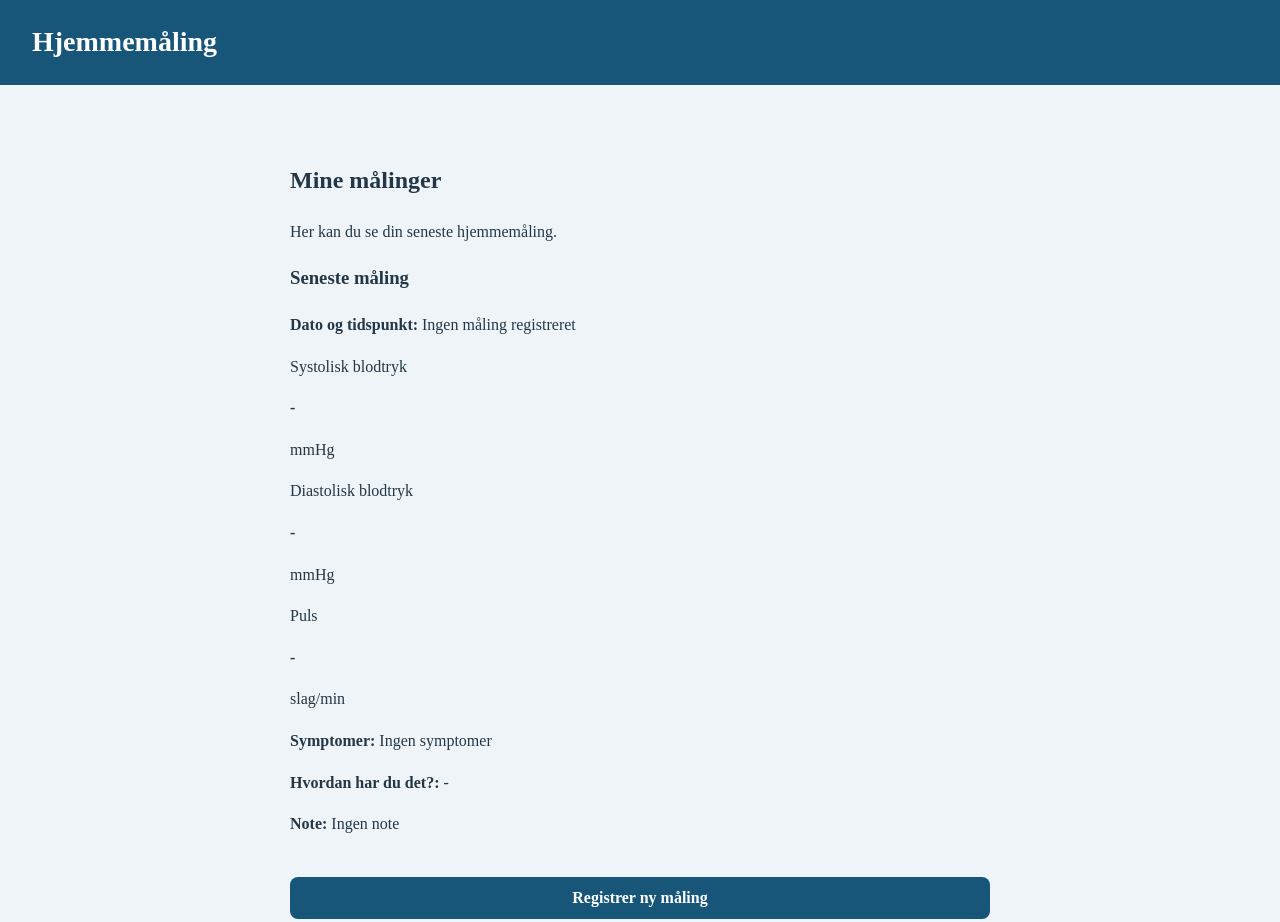
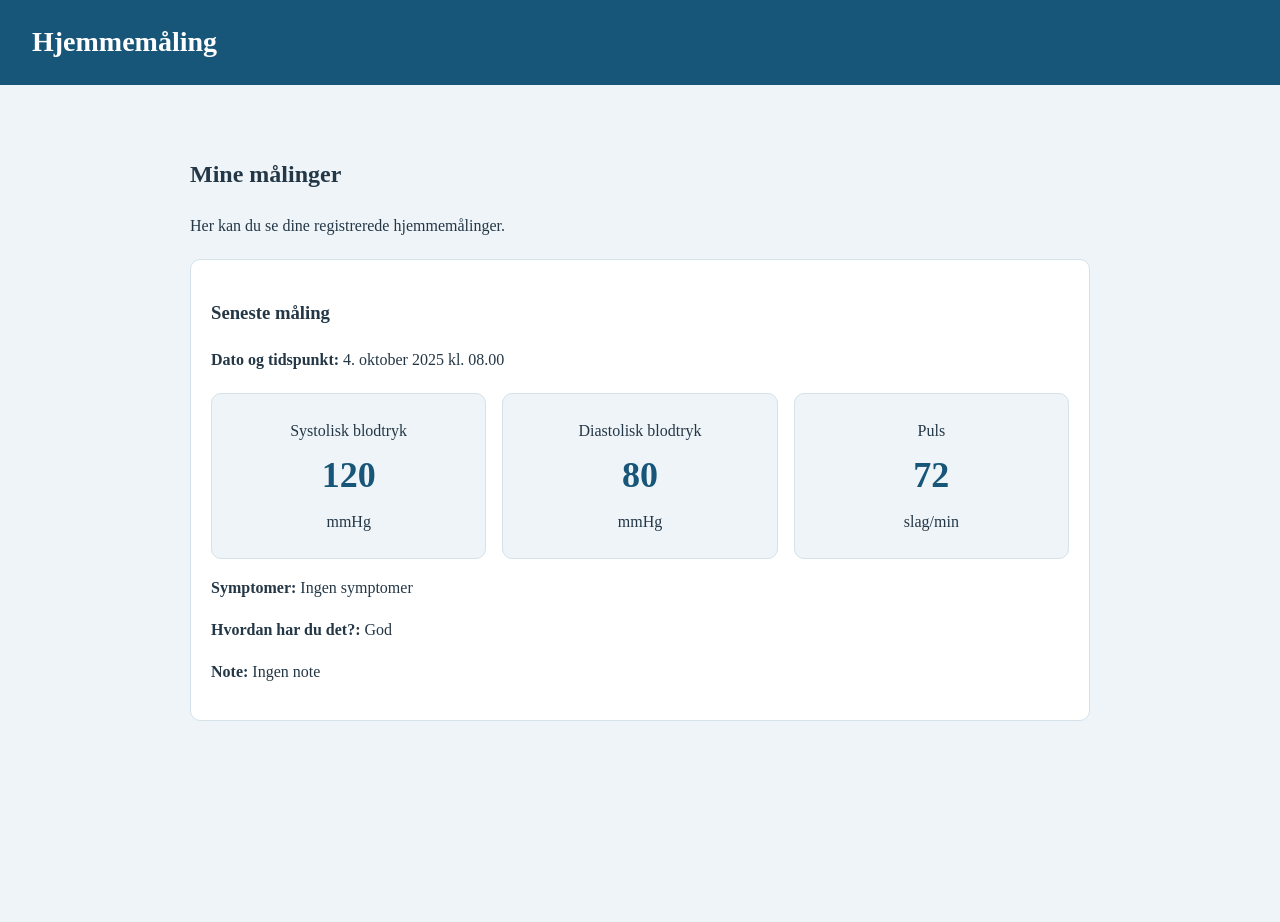
Before and after one commit to maramdiri2006-blip/digitalsystemerprojekt, a plain HTML site: page 3-patientens-maaleoversigt.html in a window 1280 px wide. After the commit the page ends 800 px from the top, so only its background shows below. Drawn offline with Linux system fonts and the light colour scheme.

Commit message:
bismillah

```diff
--- a/3-patientens-maaleoversigt.html
+++ b/3-patientens-maaleoversigt.html
@@ -4,7 +4,7 @@
 <head>
     <meta charset="UTF-8">
     <meta name="viewport" content="width=device-width, initial-scale=1.0">
-    <title>Patientens måleoversigt</title>
+    <title>Hjemmemåling</title>
 
     <link rel="stylesheet" href="style.css">
 </head>
@@ -15,10 +15,10 @@
         <h1>Hjemmemåling</h1>
     </header>
 
-    <main class="registrering">
+    <main class="maram-maaleoversigt">
 
         <h2>Mine målinger</h2>
-        <p>Her kan du se din seneste hjemmemåling.</p>
+        <p>Her kan du se dine registrerede hjemmemålinger.</p>
 
         <div class="seneste-maaling">
 
@@ -26,26 +26,26 @@
 
             <p>
                 <strong>Dato og tidspunkt:</strong>
-                <span id="visDato">Ingen måling registreret</span>
+                <span id="visDato">4. oktober 2025 kl. 08.00</span>
             </p>
 
             <div class="maalinger">
 
                 <div class="maaling">
                     <p>Systolisk blodtryk</p>
-                    <strong id="visSystolisk">-</strong>
+                    <strong id="visSystolisk">120</strong>
                     <p>mmHg</p>
                 </div>
 
                 <div class="maaling">
                     <p>Diastolisk blodtryk</p>
-                    <strong id="visDiastolisk">-</strong>
+                    <strong id="visDiastolisk">80</strong>
                     <p>mmHg</p>
                 </div>
 
                 <div class="maaling">
                     <p>Puls</p>
-                    <strong id="visPuls">-</strong>
+                    <strong id="visPuls">72</strong>
                     <p>slag/min</p>
                 </div>
 
@@ -58,7 +58,7 @@
 
             <p>
                 <strong>Hvordan har du det?:</strong>
-                <span id="visTilstand">-</span>
+                <span id="visTilstand">God</span>
             </p>
 
             <p>
@@ -68,11 +68,6 @@
 
         </div>
 
-        <button type="button"
-                onclick="window.location.href='2-registrering-af-hjemmemaaling.html'">
-            Registrer ny måling
-        </button>
-
     </main>
 
     <script src="script.js"></script>
```
